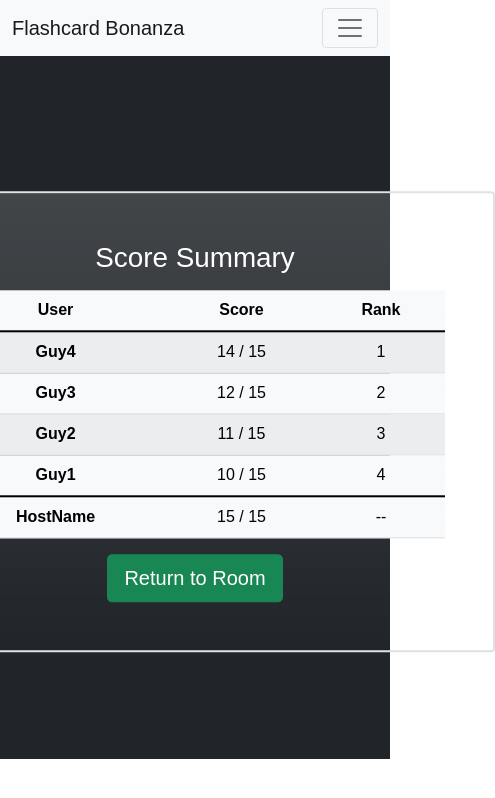
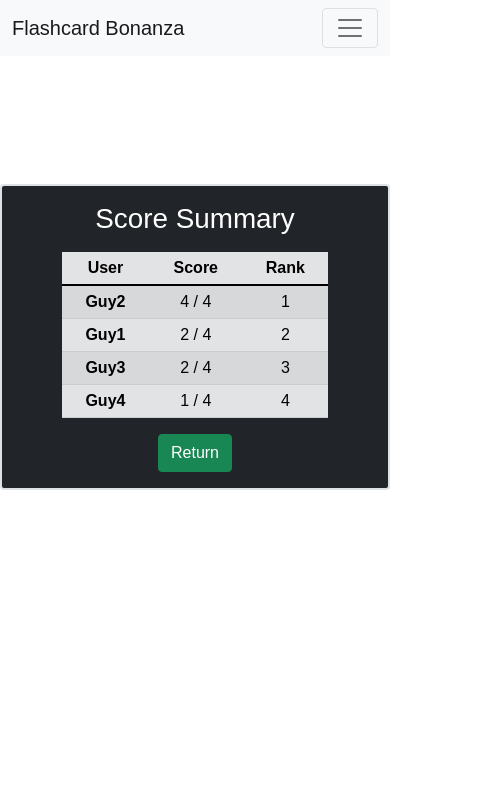
Before and after one commit to oxytocin/fcc-cohort, a React (Create React App) app: page /summary in a window 390 px wide. Shown: the top 798 px of the page, 495 px wide, since content can reach past the window. Built offline with nearby package versions, Linux system fonts and the light colour scheme.

Commit message:
Summary is responsive

```diff
--- a/src/Summary/Summary.tsx
+++ b/src/Summary/Summary.tsx
@@ -1,55 +1,44 @@
 import React, {Fragment} from 'react';
 import {Container, Table, Button} from 'react-bootstrap';
-
-  // score would be determined as: {user_correct_responses}/{deck.length} //
+import {config} from '../Constants'
+import {testData} from '../In-Game/in-game-data'
 
 function ScoreSummary() {
+  const rankedScores = testData.allScores.sort((a, b) => b.score - a.score)
+  const numQuestions = testData.numQuestions
 
-  const testData = [
-    {user:"Guy1", score: 10},
-    {user:"Guy4", score: 14},
-    {user:"Guy2", score: 11},
-    {user:"Guy3", score:12}
-  ].sort((a, b) => b.score - a.score)
+  const clickReturn = () => {
+    const url = config.CREATE_OR_JOIN
+    window.location.href = url
+  }
 
   return(
-  <Container fluid className="bg-dark min-vh-100">
-    <div className="position-absolute top-50 start-50 translate-middle p-5 bg-gradient border border-2 rounded">
+  <Container fluid className="bg-dark p-3 border border-2 rounded">
+
     <h1 data-cy="summary" className="text-white mb-3">Score Summary</h1>
-
-        <Table data-cy="table" striped className="table table-light" style={{width:500}}>
+    <Table data-cy="table" size="sm" striped hover responsive="sm" className="table table-secondary w-75 mx-auto">
       <thead>
         <tr data-cy="table-headers">
           <th data-cy="user" scope="col">User</th>
-              <th data-cy="score" scope="col" colSpan={2}>Score</th>
+          <th data-cy="score" scope="col">Score</th>
           <th data-cy="rank" scope="col">Rank</th>
         </tr>
       </thead>
-
       <tbody data-cy="table-body">
-              {testData.map((item, i) => {
+        {rankedScores.map((item, i) => {
             return (
               <Fragment>
                 <tr>
                   <th scope="row">{item.user}</th>
-                            <td colSpan={2}>{item.score} / {/*deck.length, example 15*/}15</td>
+                  <td>{item.score} / {numQuestions}</td>
                   <td>{i+1}</td>
                 </tr>
               </Fragment>
             );
           })}
         </tbody>
-          <tfoot>
-              <tr>
-                <th data-cy="host" scope="row">HostName</th>
-                <td data-cy="host-score" colSpan={2}>15{/*hostScore*/} / 15{/*deck.length*/}</td>
-                <td data-cy="host-blank">--</td>
-              </tr>
-          </tfoot>
     </Table>
-
-      <Button data-cy="return-btn" variant="success" size="lg" className="mx-1">Return to Room</Button>
-    </div>
+    <Button data-cy="return-btn" variant="success" className="mx-1" onClick={clickReturn}>Return</Button>
   </Container>
   );
 }
```
Lines whose indentation alone changed are shown as unchanged.
